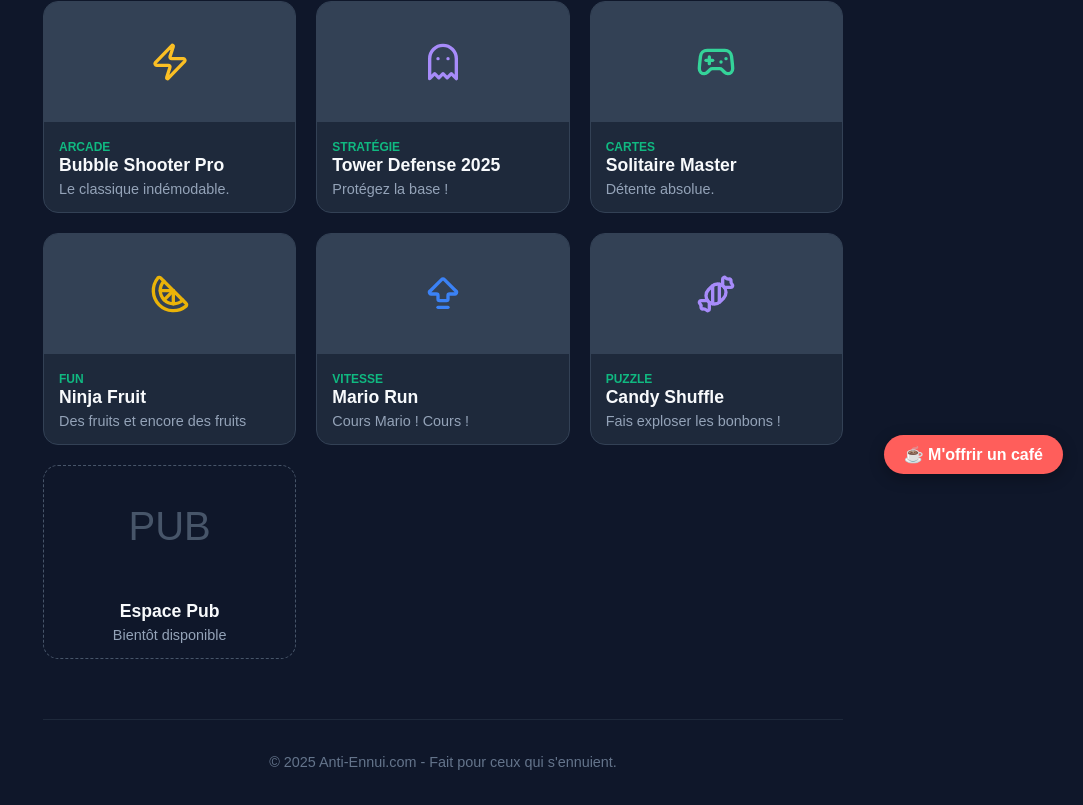
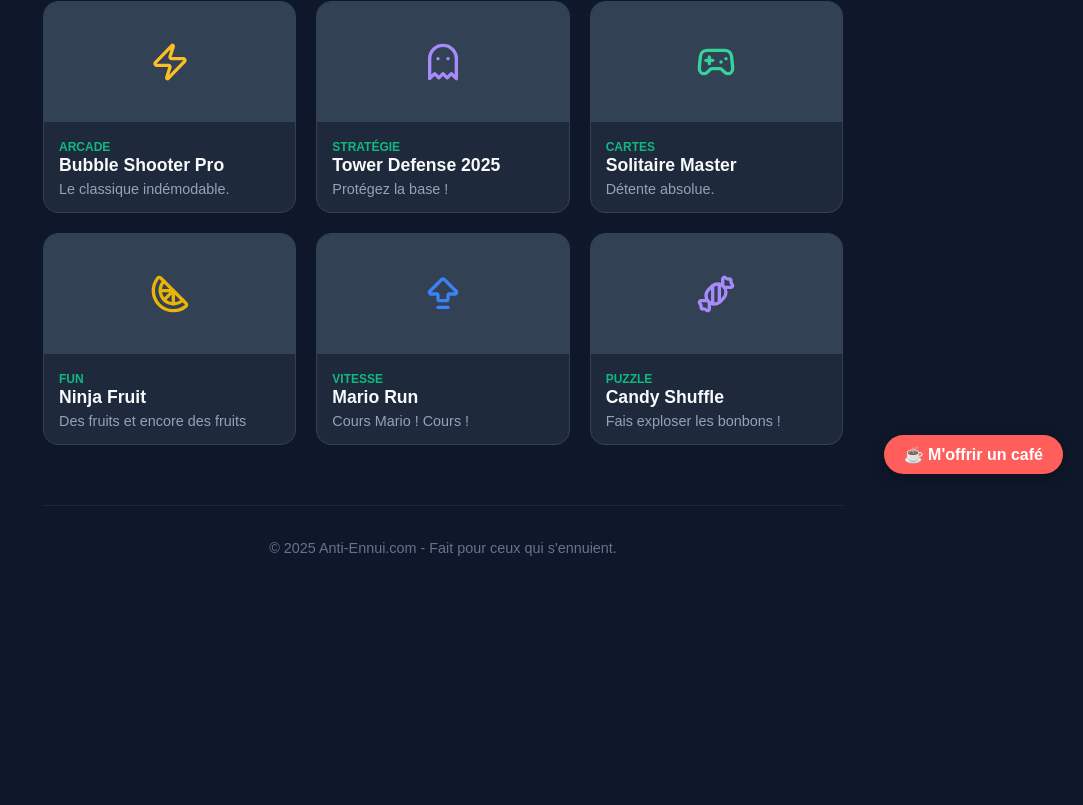
Before and after one commit to guessparty/kill-boredom, a React (Vite) app: page / in a window 1280 px wide. Shown: the part 306-1111 px from the top of the page, without its empty margins (197-1280 px from the left). After the commit the page ends 897 px from the top, so only its background shows below. Built offline with nearby package versions, Linux system fonts and the light colour scheme.

Commit message:
Enlever l'encart pub

```diff
--- a/src/App.jsx
+++ b/src/App.jsx
@@ -60,16 +60,7 @@
           </div>
         ))}
 
-        {/* Placeholder PUB (Optionnel) */}
-        <div className="card" style={{ borderStyle: 'dashed', borderColor: '#475569', background: 'transparent', cursor: 'default' }}>
-          <div className="card-img" style={{ background: 'transparent', color: '#475569' }}>
-            PUB
-          </div>
-          <div className="card-content">
-            <h3>Espace Pub</h3>
-            <p>Bientôt disponible</p>
-          </div>
-        </div>
+
       </div>
 
       {/* 3. MODAL DE JEU (Plein écran) */}
```
